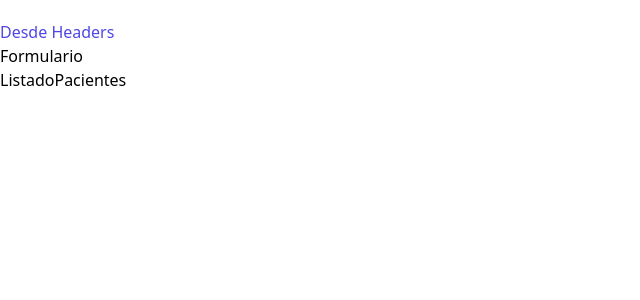
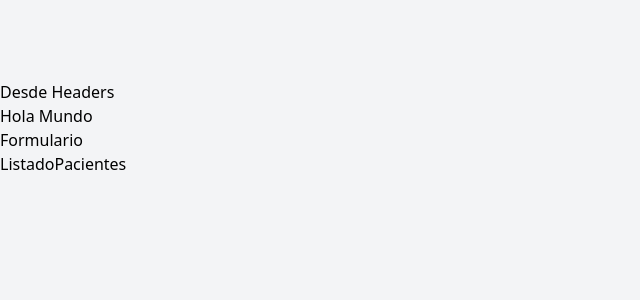
Before and after one commit to Sebchav/reactProjects, a React (Vite) app: page / in a window 1280 px wide. Shown: the top 300 px of the page, without its empty margins (0-640 px from the left). Built offline with nearby package versions, Linux system fonts and the light colour scheme.

Commit message:
First classes

```diff
--- a/index.html
+++ b/index.html
@@ -6,7 +6,7 @@
     <meta name="viewport" content="width=device-width, initial-scale=1.0" />
     <title>Citas React</title>
   </head>
-  <body>
+  <body class="bg-gray-100 h-screen">
     <div id="root"></div>
     <script type="module" src="/src/main.jsx"></script>
   </body>
--- a/src/App.jsx
+++ b/src/App.jsx
@@ -4,11 +4,11 @@
 
 function App() {
   return (
-    <>
+    <div className="container mx-auto mt-20">
       <Header />
       <Formulario />
       <ListadoPacientes />
-    </>
+    </div>
   )
 }
 
--- a/src/components/Header.jsx
+++ b/src/components/Header.jsx
@@ -3,7 +3,8 @@
 const Header = () => {
   return (
     <div>
-        <h1 className='text-indigo-600 mt-5'>Desde Headers</h1>
+        <h1>Desde Headers</h1>
+        <p>Hola Mundo</p>
     </div>
   )
 }
```
